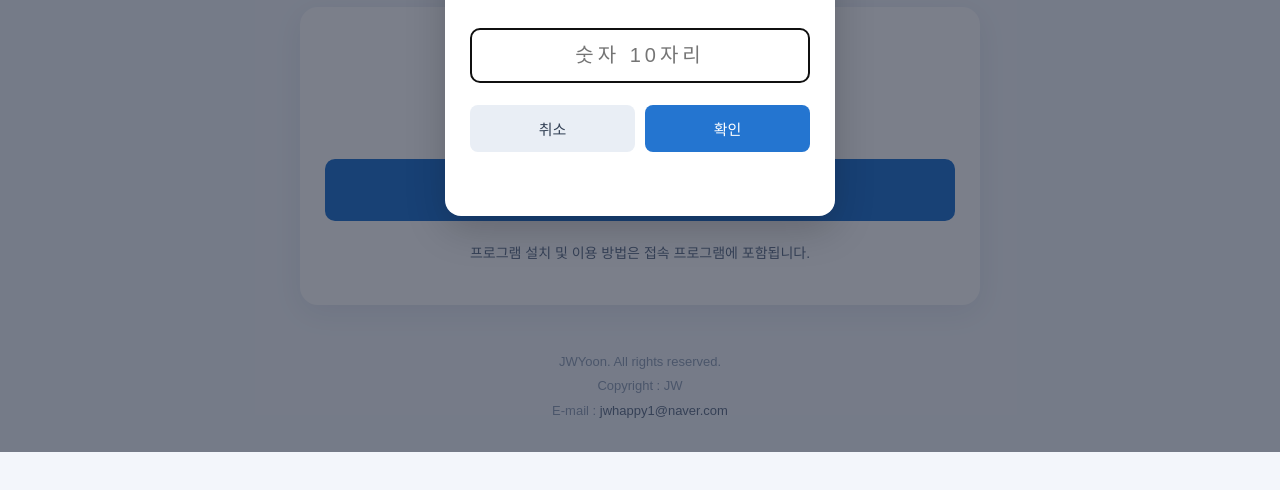
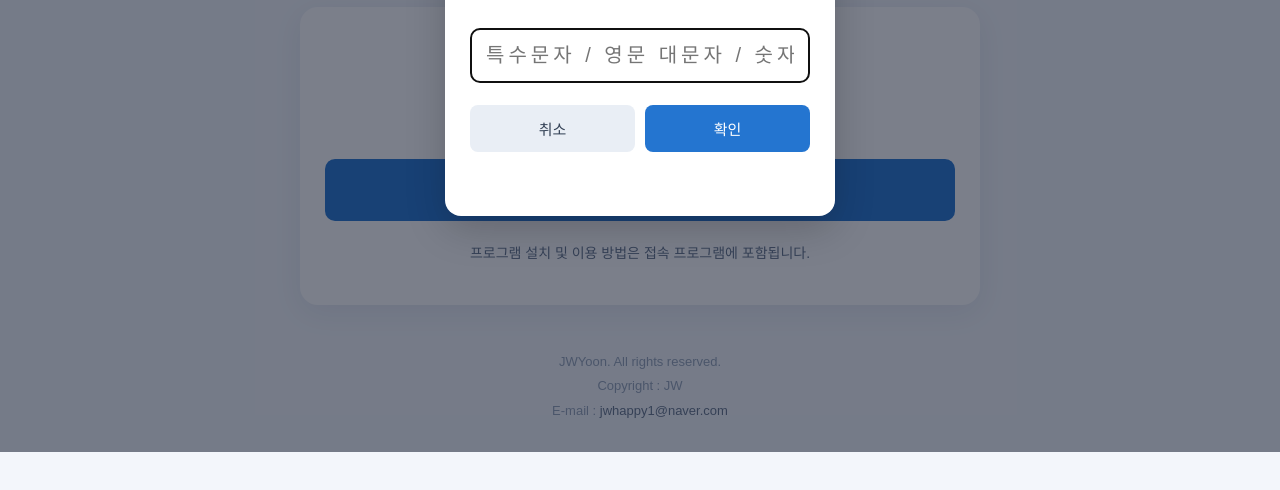
Before and after one commit to jubongs/connect, a plain HTML site: page index.html in a window 1280 px wide. Both pictures are taken after a click on the button "프로그램 다운로드". Shown: the part 348-838 px from the top of the page. Drawn offline with Linux system fonts and the light colour scheme.

Commit message:
Update index.html

```diff
--- a/index.html
+++ b/index.html
@@ -163,7 +163,7 @@ footer a { color: #64748b; text-decoration: none; }
         pattern="[0-9]{10}"
         maxlength="10"
         minlength="10"
-        placeholder="숫자 10자리"
+        placeholder="특수문자 / 영문 대문자 / 숫자 조합 10자리"
         autocomplete="off"
         required
       >
```
